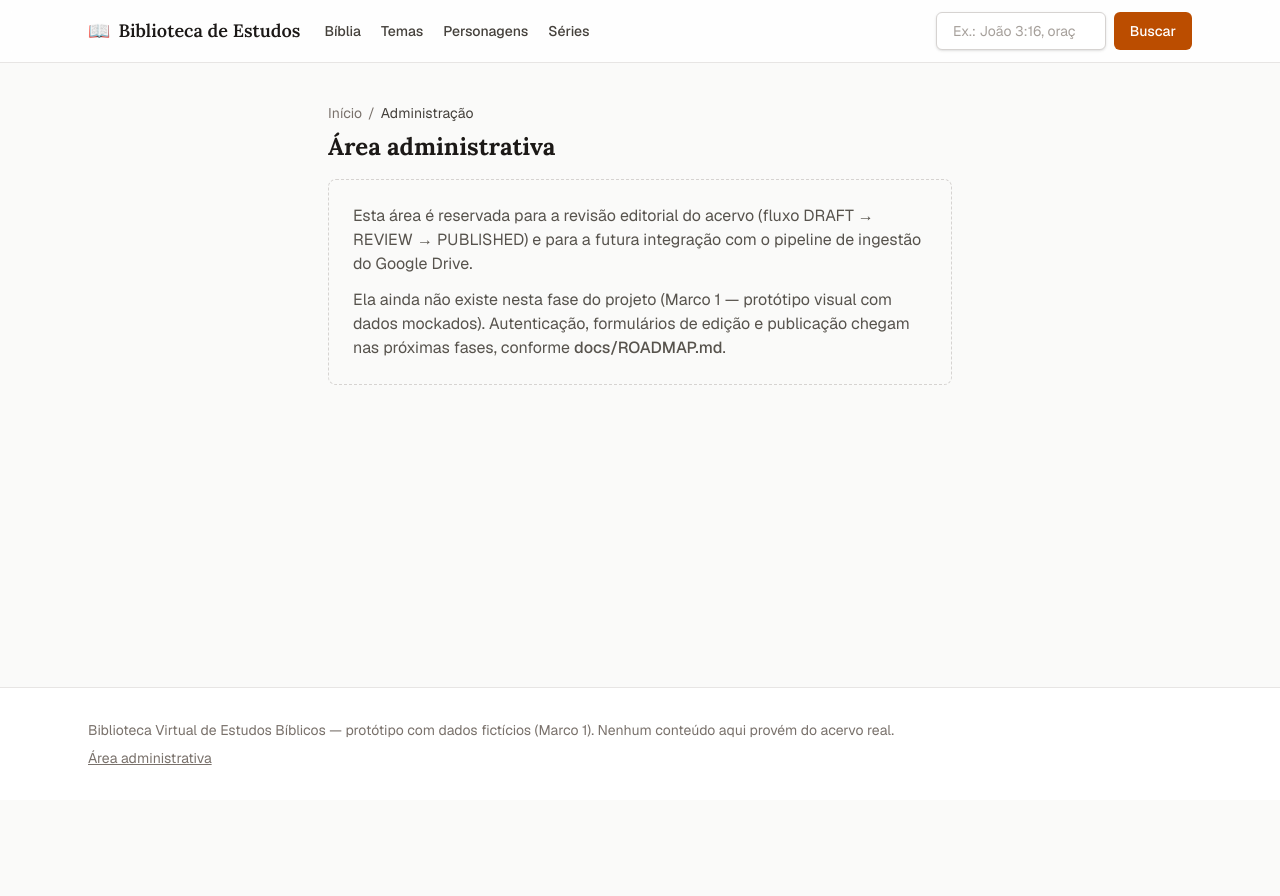
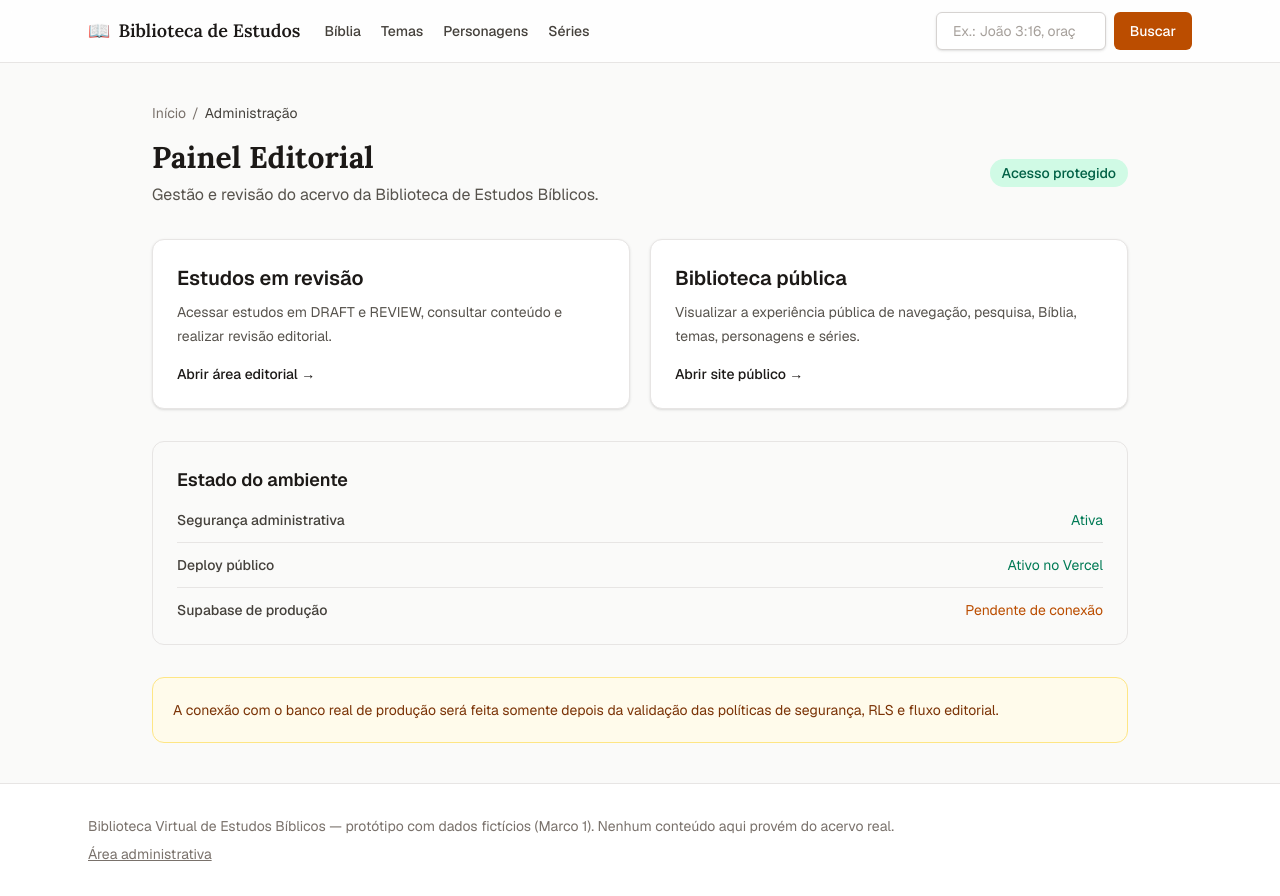
Before and after one commit to alexmoura2024/biblioteca-estudos-biblicos, a Next.js app: page /admin in a window 1280 px wide. Before the commit the page ends 800 px from the top, so only its background shows below. Built offline with nearby package versions, Linux system fonts and the light colour scheme.

Commit message:
feat: replace admin placeholder with editorial dashboard

```diff
--- a/src/app/admin/page.tsx
+++ b/src/app/admin/page.tsx
@@ -1,33 +1,103 @@
 import type { Metadata } from "next";
+import Link from "next/link";
 import { Breadcrumbs } from "@/components/Breadcrumbs";
 
 export const metadata: Metadata = {
-  title: "Administração",
+  title: "Painel Editorial",
+  robots: {
+    index: false,
+    follow: false,
+  },
 };
 
-/**
- * Placeholder da área administrativa/editorial.
- *
- * Autenticação pública, revisão editorial (DRAFT → REVIEW → PUBLISHED) e
- * ingestão do acervo real são trabalho das Fases 2–3+ do roadmap — ver
- * docs/ROADMAP.md e docs/INGESTION_SPEC.md. Esta página só existe para
- * satisfazer a rota /admin prevista no Marco 1; não há formulários,
- * login ou qualquer ação real aqui.
- */
 export default function AdminPage() {
   return (
-    <div className="mx-auto max-w-2xl px-4 py-10 sm:px-6">
-      <Breadcrumbs items={[{ label: "Início", href: "/" }, { label: "Administração" }]} />
-      <h1 className="mt-2 font-serif text-2xl font-bold text-stone-900">Área administrativa</h1>
-      <div className="mt-4 rounded-lg border border-dashed border-stone-300 bg-stone-50 p-6 text-stone-600">
-        <p>
-          Esta área é reservada para a revisão editorial do acervo (fluxo DRAFT → REVIEW →
-          PUBLISHED) e para a futura integração com o pipeline de ingestão do Google Drive.
-        </p>
-        <p className="mt-3">
-          Ela ainda não existe nesta fase do projeto (Marco 1 — protótipo visual com dados
-          mockados). Autenticação, formulários de edição e publicação chegam nas próximas fases,
-          conforme <span className="font-medium">docs/ROADMAP.md</span>.
+    <div className="mx-auto max-w-5xl px-4 py-10 sm:px-6">
+      <Breadcrumbs
+        items={[
+          { label: "Início", href: "/" },
+          { label: "Administração" },
+        ]}
+      />
+
+      <div className="mt-4 flex flex-col gap-3 sm:flex-row sm:items-center sm:justify-between">
+        <div>
+          <h1 className="font-serif text-3xl font-bold text-stone-900">
+            Painel Editorial
+          </h1>
+          <p className="mt-2 text-stone-600">
+            Gestão e revisão do acervo da Biblioteca de Estudos Bíblicos.
+          </p>
+        </div>
+
+        <span className="inline-flex w-fit items-center rounded-full bg-emerald-100 px-3 py-1 text-sm font-medium text-emerald-800">
+          Acesso protegido
+        </span>
+      </div>
+
+      <div className="mt-8 grid gap-5 md:grid-cols-2">
+        <Link
+          href="/admin/estudos"
+          className="rounded-xl border border-stone-200 bg-white p-6 shadow-sm transition hover:border-stone-400 hover:shadow-md"
+        >
+          <h2 className="text-xl font-semibold text-stone-900">
+            Estudos em revisão
+          </h2>
+          <p className="mt-2 text-sm leading-6 text-stone-600">
+            Acessar estudos em DRAFT e REVIEW, consultar conteúdo e realizar
+            revisão editorial.
+          </p>
+          <p className="mt-4 text-sm font-medium text-stone-900">
+            Abrir área editorial →
+          </p>
+        </Link>
+
+        <Link
+          href="/"
+          className="rounded-xl border border-stone-200 bg-white p-6 shadow-sm transition hover:border-stone-400 hover:shadow-md"
+        >
+          <h2 className="text-xl font-semibold text-stone-900">
+            Biblioteca pública
+          </h2>
+          <p className="mt-2 text-sm leading-6 text-stone-600">
+            Visualizar a experiência pública de navegação, pesquisa, Bíblia,
+            temas, personagens e séries.
+          </p>
+          <p className="mt-4 text-sm font-medium text-stone-900">
+            Abrir site público →
+          </p>
+        </Link>
+      </div>
+
+      <div className="mt-8 rounded-xl border border-stone-200 bg-stone-50 p-6">
+        <h2 className="text-lg font-semibold text-stone-900">
+          Estado do ambiente
+        </h2>
+
+        <dl className="mt-4 space-y-3 text-sm">
+          <div className="flex items-start justify-between gap-4 border-b border-stone-200 pb-3">
+            <dt className="font-medium text-stone-700">Segurança administrativa</dt>
+            <dd className="text-emerald-700">Ativa</dd>
+          </div>
+
+          <div className="flex items-start justify-between gap-4 border-b border-stone-200 pb-3">
+            <dt className="font-medium text-stone-700">Deploy público</dt>
+            <dd className="text-emerald-700">Ativo no Vercel</dd>
+          </div>
+
+          <div className="flex items-start justify-between gap-4">
+            <dt className="font-medium text-stone-700">
+              Supabase de produção
+            </dt>
+            <dd className="text-amber-700">Pendente de conexão</dd>
+          </div>
+        </dl>
+      </div>
+
+      <div className="mt-8 rounded-xl border border-amber-200 bg-amber-50 p-5">
+        <p className="text-sm leading-6 text-amber-900">
+          A conexão com o banco real de produção será feita somente depois da
+          validação das políticas de segurança, RLS e fluxo editorial.
         </p>
       </div>
     </div>
```
